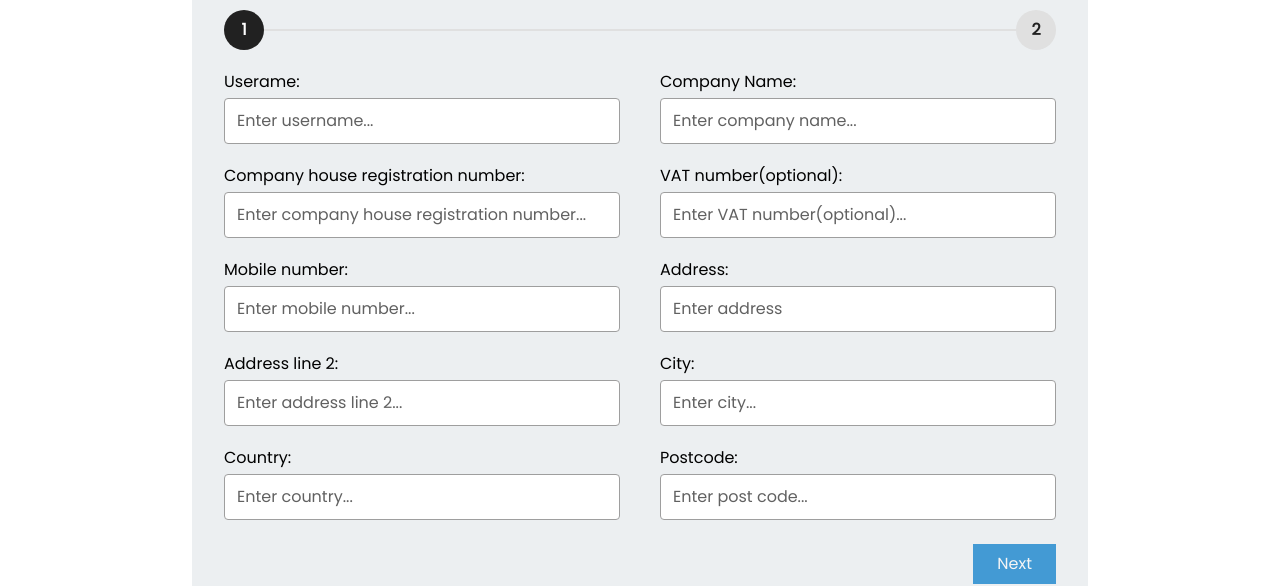
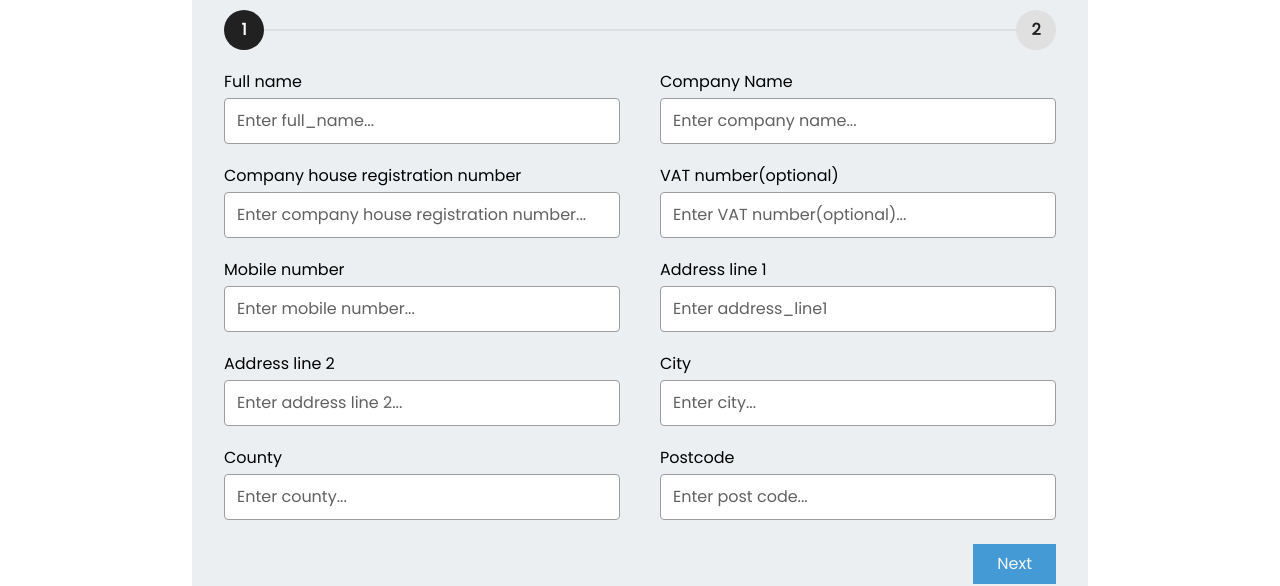
Before and after one commit to ripassorker2/Snug-staff, a Next.js app: page /authtentication/become-a-host in a window 1280 px wide. Shown: the part 184-770 px from the top of the page. Built offline with nearby package versions, Linux system fonts and the light colour scheme.

Commit message:
done host register

```diff
--- a/src/app/authtentication/become-a-host/page.jsx
+++ b/src/app/authtentication/become-a-host/page.jsx
@@ -1,12 +1,25 @@
+/* eslint-disable react-hooks/exhaustive-deps */
 "use client";
 
-import React, {useState} from "react";
+import React, {useEffect, useState} from "react";
 import {Stepper, Step} from "@material-tailwind/react";
 import toast from "react-hot-toast";
 import Image from "next/image";
 import avatar from "../../../assets/blank-profile-picture-973460_1280.png";
+import {useRouter} from "next/navigation";
+import {useUserContext} from "@/context/AuthProvider/AuthProvider";
 
-const DefaultStepper = () => {
+const HostRegister = () => {
+    const {token} = useUserContext();
+    const [loading, setLoading] = useState(false);
+    const router = useRouter();
+    console.log(loading);
+
+    useEffect(() => {
+        if (token) {
+            router.push("/");
+        }
+    }, [token]);
     const [activeStep, setActiveStep] = useState(0);
     const [isLastStep, setIsLastStep] = useState(false);
     const [isFirstStep, setIsFirstStep] = useState(false);
@@ -18,14 +31,15 @@ const DefaultStepper = () => {
     const [inputData, setInputData] = useState({
         username: "",
         company_name: "",
-        company_reg_num: "",
-        vat_num: "",
-        mobile_number: "",
-        address: "",
+        Company_house_registration_number: "",
+        Vat_number: "",
+        mobile: "",
+        address_line1: "",
         address_line_2: "",
         city: "",
-        country: "",
+        county: "",
         post_code: "",
+        full_name: "",
         email: "",
         password: "",
         confirm_password: "",
@@ -43,37 +57,65 @@ const DefaultStepper = () => {
         e.preventDefault();
 
         const requiredFields = Object.keys(inputData).filter(
-            (key) => key !== "vat_num" && !inputData[key]
+            (key) => key !== "Vat_number" && !inputData[key]
         );
 
         if (requiredFields.length > 0)
-            return toast.error("Please fill the all fields properly.");
+            return toast.error("Please fill the form properly.");
+
+        if (inputData.password !== inputData.confirm_password)
+            return toast.error("Passwords do not match.");
 
         const formData = new FormData();
         formData.append("file", file);
-        console.log(formData);
-        console.log(file);
+        setLoading(true);
 
-        // const data = {
-        //     username: inputData.username,
-        //     email: inputData.email,
-        //     password: inputData.password,
-        //     confirm_password: inputData.confirm_password,
-        //     host_profile: {
-        //         address: inputData.address,
-        //         address_line_2: inputData.address_line_2,
-        //         city: inputData.city,
-        //         country: inputData.country,
-        //         post_code: inputData.post_code,
-        //         company_name: inputData.company_name,
-        //         company_reg_num: inputData?.company_reg_num,
-        //         vat_num: inputData.vat_num,
-        //         mobile_number: inputData.mobile_number,
-        //         profile_pic: formData,
-        //     },
-        // };
+        const host_data = {
+            username: inputData.username,
+            email: inputData.email,
+            password: inputData.password,
+            confirm_password: inputData.confirm_password,
+            host_profile: {
+                full_name: inputData.full_name,
+                address_line1: inputData.address_line1,
+                address_line_2: inputData.address_line_2,
+                city: inputData.city,
+                county: inputData.county,
+                post_code: inputData.post_code,
+                company_name: inputData.company_name,
+                Company_house_registration_number:
+                    inputData?.Company_house_registration_number,
+                Vat_number: inputData.Vat_number,
+                mobile: inputData.mobile,
+                // profile_pic: formData,
+            },
+        };
 
-        // console.log(data);
+        try {
+            const response = await fetch(
+                `http://127.0.0.1:8000/host-registration/`,
+                {
+                    method: "POST",
+                    headers: {
+                        "Content-Type": "application/json",
+                    },
+                    body: JSON.stringify(host_data),
+                }
+            );
+            const data = await response.json();
+            setLoading(false);
+            if (data.role == "host") {
+                toast.success("Account created successfully.");
+                router.push("/authtentication/login");
+            } else {
+                return toast.error(
+                    data?.username || data?.email || "Something went wrong"
+                );
+            }
+        } catch (error) {
+            setLoading(false);
+            console.log(error);
+        }
     };
 
     return (
@@ -96,22 +138,21 @@ const DefaultStepper = () => {
                         <div className="fade-in md:grid md:grid-cols-2 gap-x-10 md:gap-y-3">
                             <div className="mt-2">
                                 <label className="block text-base mb-1">
-                                    Userame:
+                                    Full name
                                 </label>
                                 <input
                                     className="border border-gray-500 rounded w-full py-2.5 px-3 focus:outline-none focus:shadow-outline focus:border-gray-700 placeholder:text-gray-700"
-                                    id="username"
+                                    id="full_name"
                                     type="text"
-                                    name="username"
-                                    placeholder="Enter username..."
-                                    required
-                                    value={inputData.username}
+                                    name="full_name"
+                                    placeholder="Enter full_name..."
+                                    value={inputData.full_name}
                                     onChange={handleChange}
                                 />
                             </div>
                             <div className="mt-2">
                                 <label className="block text-base mb-1">
-                                    Company Name:
+                                    Company Name
                                 </label>
                                 <input
                                     className="border border-gray-500 rounded w-full py-2.5 px-3 focus:outline-none focus:shadow-outline focus:border-gray-700 placeholder:text-gray-700"
@@ -119,73 +160,71 @@ const DefaultStepper = () => {
                                     type="text"
                                     name="company_name"
                                     placeholder="Enter company name..."
-                                    required
                                     value={inputData.company_name}
                                     onChange={handleChange}
                                 />
                             </div>
                             <div className="mt-2">
                                 <label className="block text-base mb-1">
-                                    Company house registration number:
+                                    Company house registration number
                                 </label>
                                 <input
                                     className="border border-gray-500 rounded w-full py-2.5 px-3 focus:outline-none focus:shadow-outline focus:border-gray-700 placeholder:text-gray-700"
-                                    id="company_reg_num"
+                                    id="Company_house_registration_number"
                                     type="text"
-                                    name="company_reg_num"
+                                    name="Company_house_registration_number"
                                     placeholder="Enter company house registration number..."
-                                    required
-                                    value={inputData.company_reg_num}
+                                    value={
+                                        inputData.Company_house_registration_number
+                                    }
                                     onChange={handleChange}
                                 />
                             </div>
                             <div className="mt-2">
                                 <label className="block text-base mb-1">
-                                    VAT number(optional):
+                                    VAT number(optional)
                                 </label>
                                 <input
                                     className="border border-gray-500 rounded w-full py-2.5 px-3 focus:outline-none focus:shadow-outline focus:border-gray-700 placeholder:text-gray-700"
-                                    id="vat_num"
+                                    id="Vat_number"
                                     type="text"
-                                    name="vat_num"
+                                    name="Vat_number"
                                     placeholder="Enter VAT number(optional)..."
-                                    required
-                                    value={inputData.vat_num}
+                                    value={inputData.Vat_number}
                                     onChange={handleChange}
                                 />
                             </div>
                             <div className="mt-2">
                                 <label className="block text-base mb-1">
-                                    Mobile number:
+                                    Mobile number
                                 </label>
                                 <input
                                     className="border border-gray-500 rounded w-full py-2.5 px-3 focus:outline-none focus:shadow-outline focus:border-gray-700 placeholder:text-gray-700"
-                                    id="mobile_number"
+                                    id="mobile"
                                     type="text"
-                                    name="mobile_number"
+                                    name="mobile"
                                     placeholder="Enter mobile number..."
-                                    value={inputData.mobile_number}
+                                    value={inputData.mobile}
                                     onChange={handleChange}
                                 />
                             </div>
                             <div className="mt-2">
                                 <label className="block text-base mb-1">
-                                    Address:
+                                    Address line 1
                                 </label>
                                 <input
                                     className="border border-gray-500 rounded w-full py-2.5 px-3 mr-2 focus:outline-none focus:shadow-outline focus:border-gray-700 placeholder:text-gray-700"
-                                    id="address"
+                                    id="address_line1"
                                     type="text"
-                                    name="address"
-                                    placeholder="Enter address "
-                                    required
-                                    value={inputData.address}
+                                    name="address_line1"
+                                    placeholder="Enter address_line1 "
+                                    value={inputData.address_line1}
                                     onChange={handleChange}
                                 />
                             </div>
                             <div className="mt-2">
                                 <label className="block text-base mb-1">
-                                    Address line 2:
+                                    Address line 2
                                 </label>
                                 <input
                                     className="border border-gray-500 rounded w-full py-2.5 px-3 mr-2 focus:outline-none focus:shadow-outline focus:border-gray-700 placeholder:text-gray-700"
@@ -193,7 +232,6 @@ const DefaultStepper = () => {
                                     type="text"
                                     name="address_line_2"
                                     placeholder="Enter address line 2..."
-                                    required
                                     value={inputData.address_line_2}
                                     onChange={handleChange}
                                 />
@@ -201,7 +239,7 @@ const DefaultStepper = () => {
 
                             <div className="mt-2">
                                 <label className="block text-base mb-1">
-                                    City:
+                                    City
                                 </label>
                                 <input
                                     className="border border-gray-500 rounded w-full py-2.5 px-3 mr-2 focus:outline-none focus:shadow-outline focus:border-gray-700 placeholder:text-gray-700"
@@ -209,30 +247,28 @@ const DefaultStepper = () => {
                                     type="text"
                                     name="city"
                                     placeholder="Enter city..."
-                                    required
                                     value={inputData.city}
                                     onChange={handleChange}
                                 />
                             </div>
                             <div className="mt-2">
                                 <label className="block text-base mb-1">
-                                    Country:
+                                    County
                                 </label>
                                 <input
                                     className="border border-gray-500 rounded w-full py-2.5 px-3 mr-2 focus:outline-none focus:shadow-outline focus:border-gray-700 placeholder:text-gray-700"
-                                    id="country"
+                                    id="county"
                                     type="text"
-                                    name="country"
-                                    placeholder="Enter country..."
-                                    required
-                                    value={inputData.country}
+                                    name="county"
+                                    placeholder="Enter county..."
+                                    value={inputData.county}
                                     onChange={handleChange}
                                 />
                             </div>
 
                             <div className="mt-2">
                                 <label className="block text-base mb-1">
-                                    Postcode:
+                                    Postcode
                                 </label>
                                 <input
                                     className="border border-gray-500 rounded w-full py-2.5 px-3 mr-2 focus:outline-none focus:shadow-outline focus:border-gray-700 placeholder:text-gray-700"
@@ -240,7 +276,6 @@ const DefaultStepper = () => {
                                     type="text"
                                     name="post_code"
                                     placeholder="Enter post code..."
-                                    required
                                     value={inputData.post_code}
                                     onChange={handleChange}
                                 />
@@ -304,6 +339,21 @@ const DefaultStepper = () => {
 
                             <div className="mt-2">
                                 <label className="block text-base mb-1">
+                                    Username
+                                </label>
+                                <input
+                                    className="border border-gray-500 rounded w-full py-2.5 px-3 focus:outline-none focus:shadow-outline focus:border-gray-700 placeholder:text-gray-700"
+                                    id="username"
+                                    type="text"
+                                    name="username"
+                                    placeholder="Enter username..."
+                                    value={inputData.username}
+                                    onChange={handleChange}
+                                />
+                            </div>
+
+                            <div className="mt-2">
+                                <label className="block text-base mb-1">
                                     Email Address
                                 </label>
                                 <input
@@ -312,7 +362,6 @@ const DefaultStepper = () => {
                                     type="email"
                                     name="email"
                                     placeholder="Enter email..."
-                                    required
                                     value={inputData.email}
                                     onChange={handleChange}
                                 />
@@ -328,7 +377,6 @@ const DefaultStepper = () => {
                                     type="password"
                                     name="password"
                                     placeholder="Enter password..."
-                                    required
                                     value={inputData.password}
                                     onChange={handleChange}
                                 />
@@ -343,7 +391,6 @@ const DefaultStepper = () => {
                                     type="password"
                                     name="confirm_password"
                                     placeholder="Confirm password..."
-                                    required
                                     value={inputData.confirm_password}
                                     onChange={handleChange}
                                 />
@@ -355,24 +402,29 @@ const DefaultStepper = () => {
                     className={`mt-6  flex  ${
                         activeStep == 1 ? "justify-between" : "justify-end"
                     } `}>
-                    <button
+                    <div
                         className={`btn-primary ${
                             activeStep == 0 && "hidden btn-primary"
                         }`}
                         onClick={handlePrev}
                         disabled={isFirstStep}>
                         Prev
-                    </button>
-                    <button
+                    </div>
+                    <div
                         className={` btn-primary ${
                             activeStep == 1 && "hidden "
                         }`}
                         onClick={handleNext}
                         disabled={isLastStep}>
                         Next
-                    </button>
+                    </div>
                     {activeStep == 1 && (
-                        <button type="submit" className="btn-secondary">
+                        <button
+                            disabled={loading}
+                            type="submit"
+                            className={`btn-secondary ${
+                                loading && "bg-blue-gray-500"
+                            }`}>
                             Submit
                         </button>
                     )}
@@ -382,4 +434,4 @@ const DefaultStepper = () => {
     );
 };
 
-export default DefaultStepper;
+export default HostRegister;
--- a/src/app/components/Navber/Navbar.jsx
+++ b/src/app/components/Navber/Navbar.jsx
@@ -10,6 +10,7 @@ import {useUserContext} from "@/context/AuthProvider/AuthProvider";
 
 const Navbar = () => {
     const {user, setUser, setToken} = useUserContext();
+    console.log(user);
     const handleLogout = () => {
         localStorage.removeItem("snugstuff_access_token");
         localStorage.removeItem("snugstuff_refresh_token");
--- a/src/app/page.js
+++ b/src/app/page.js
@@ -1,9 +1,11 @@
+import Accomodation from "./pages/Home/Accomodation";
 import {Banner} from "./pages/Home/Banner";
 
 const page = () => {
     return (
         <div>
             <Banner />
+            <Accomodation />
         </div>
     );
 };
```
Also changed, not shown: src/app/pages/Home/Accomodation.jsx (added, +13 -0 lines).
